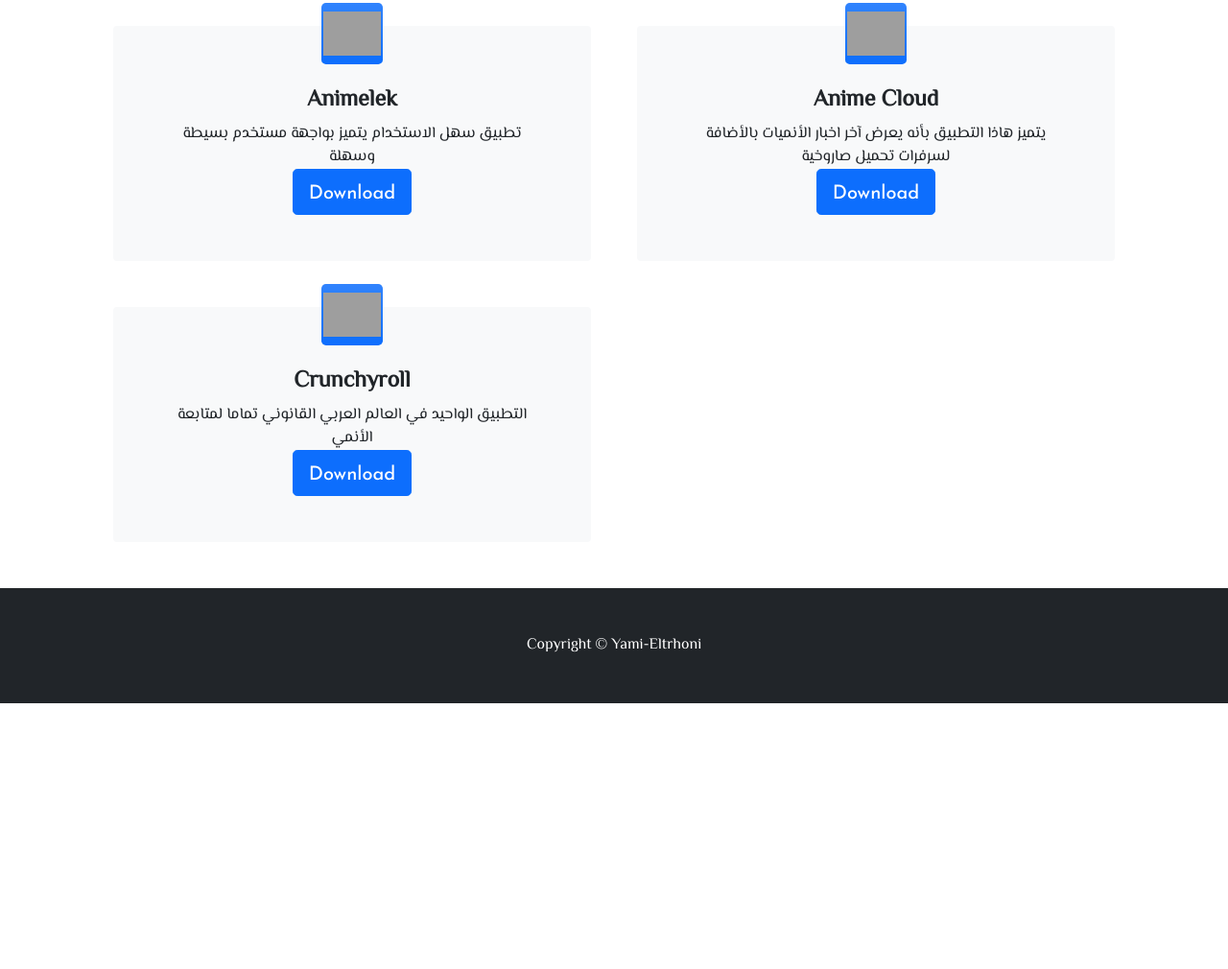
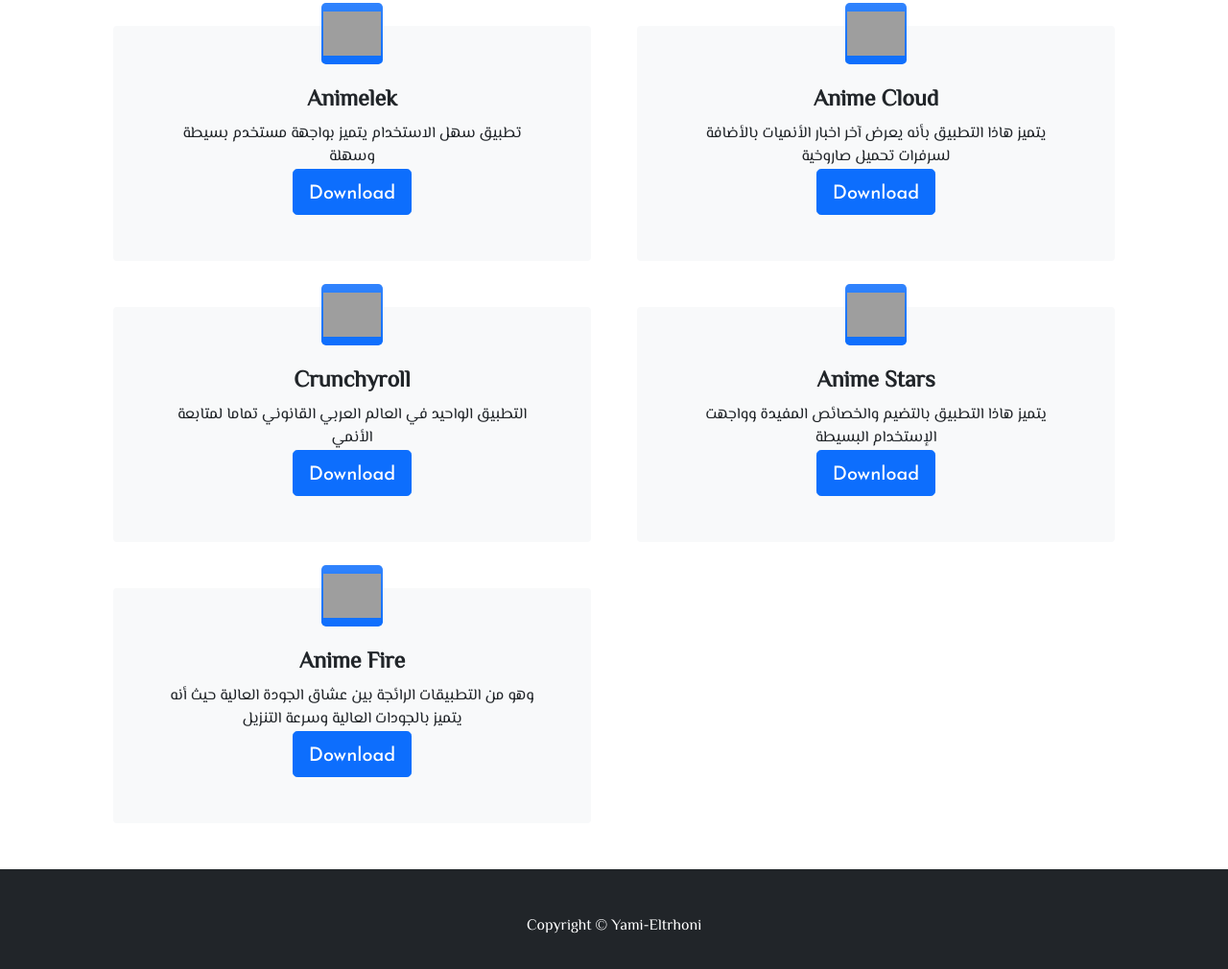
Before and after one commit to ELTarhuniLY/AW-apps, a plain HTML site: page index.html in a window 1280 px wide. Shown: the part 1207-2217 px from the top of the page at 96% size. Before the commit the page ends 1940 px from the top, so only its background shows below. Drawn offline with nearby package versions, Linux system fonts and the light colour scheme; grey boxes are pictures that could not be loaded.

Commit message:
index.html

```diff
--- a/index.html
+++ b/index.html
@@ -140,6 +140,30 @@
                     </div>
                     </div>
 
+                    <div class="col-lg-6 col-xxl-4 mb-5">
+                    <div class="card bg-light border-0 h-100">
+                    <div class="card-body text-center p-4 p-lg-5 pt-0 pt-lg-0">
+                    <div class="feature bg-primary bg-gradient text-white rounded-3 mb-4 mt-n4"><img src="https://udboxes.com/server/file/image/udb_63166dc27c38d_%D8%AA%D9%86%D8%B2%D9%8A%D9%84_4.jpeg" alt="تحميل تطبيق أنمي ستارز" width="95%"></div>
+                    <h2 class="fs-4 fw-bold">Anime Stars</h2>
+                    <p class="mb-0">يتميز هاذا التطبيق بالتضيم والخصائص المفيدة وواجهت الإستخدام البسيطة</p>
+                    <a class="btn btn-primary btn-lg" href="https://cuts-url.com/cLUojMUS"  style="font-family: 'Reem Kufi', sans-serif;">Download</a>
+                    </div>
+                    </div>
+                    </div>
+
+
+                    <div class="col-lg-6 col-xxl-4 mb-5">
+                    <div class="card bg-light border-0 h-100">
+                    <div class="card-body text-center p-4 p-lg-5 pt-0 pt-lg-0">
+                    <div class="feature bg-primary bg-gradient text-white rounded-3 mb-4 mt-n4"><img src="https://udboxes.com/server/file/image/udb_63166e6168af1_%D8%AA%D9%86%D8%B2%D9%8A%D9%84_2.png" alt="تحميل تطبيق أنمي فاير" width="95%"></div>
+                    <h2 class="fs-4 fw-bold">Anime Fire</h2>
+                    <p class="mb-0">وهو من التطبيقات الرائجة بين عشاق الجودة العالية حيث أنه يتميز بالجودات العالية وسرعة التنزيل
+                    </p>
+                    <a class="btn btn-primary btn-lg" href="https://cuts-url.com/HNpfd"  style="font-family: 'Reem Kufi', sans-serif;">Download</a>
+                    </div>
+                    </div>
+                    </div>
+
                 </div>
             </div>
         </section>
```
